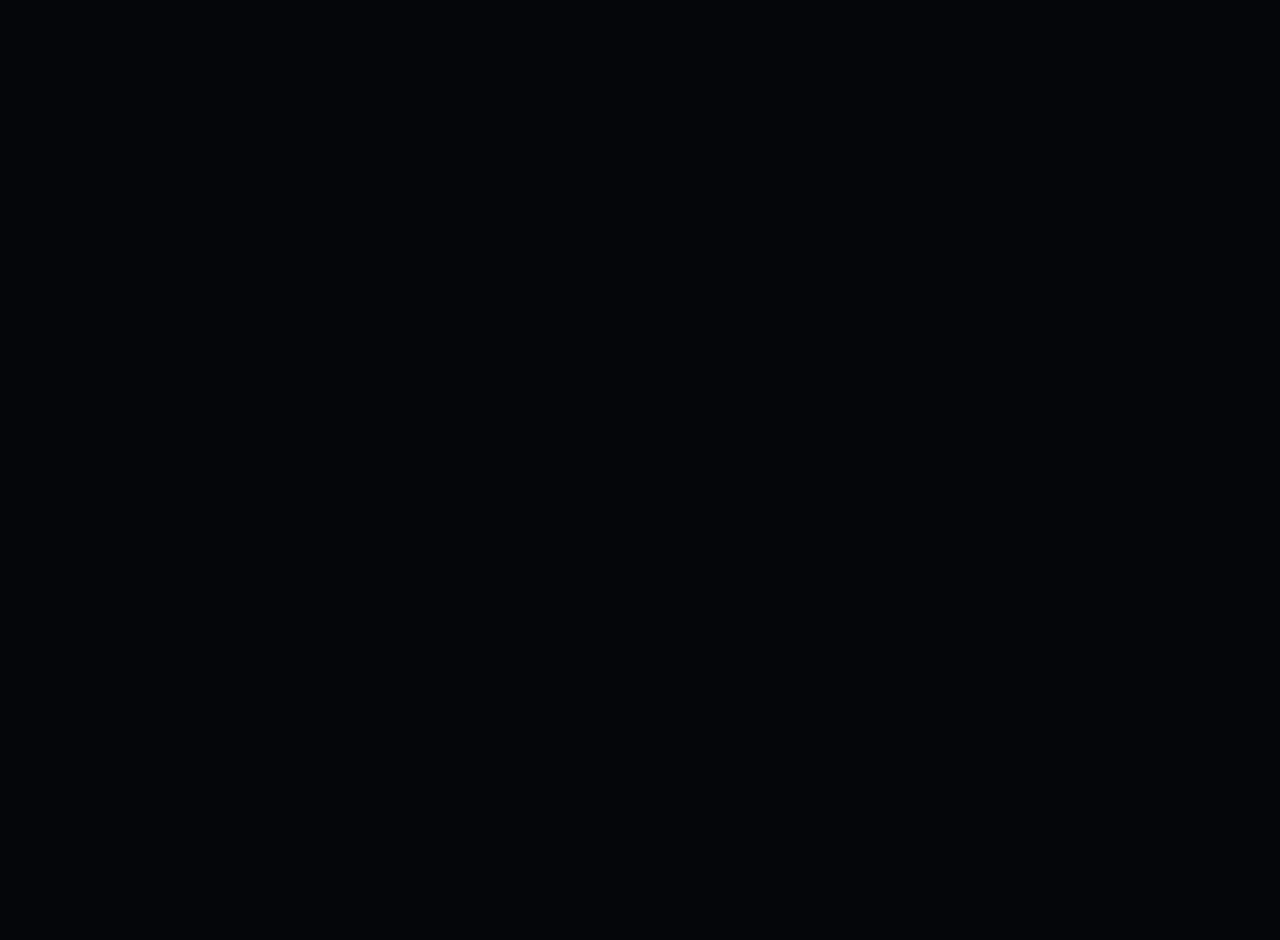
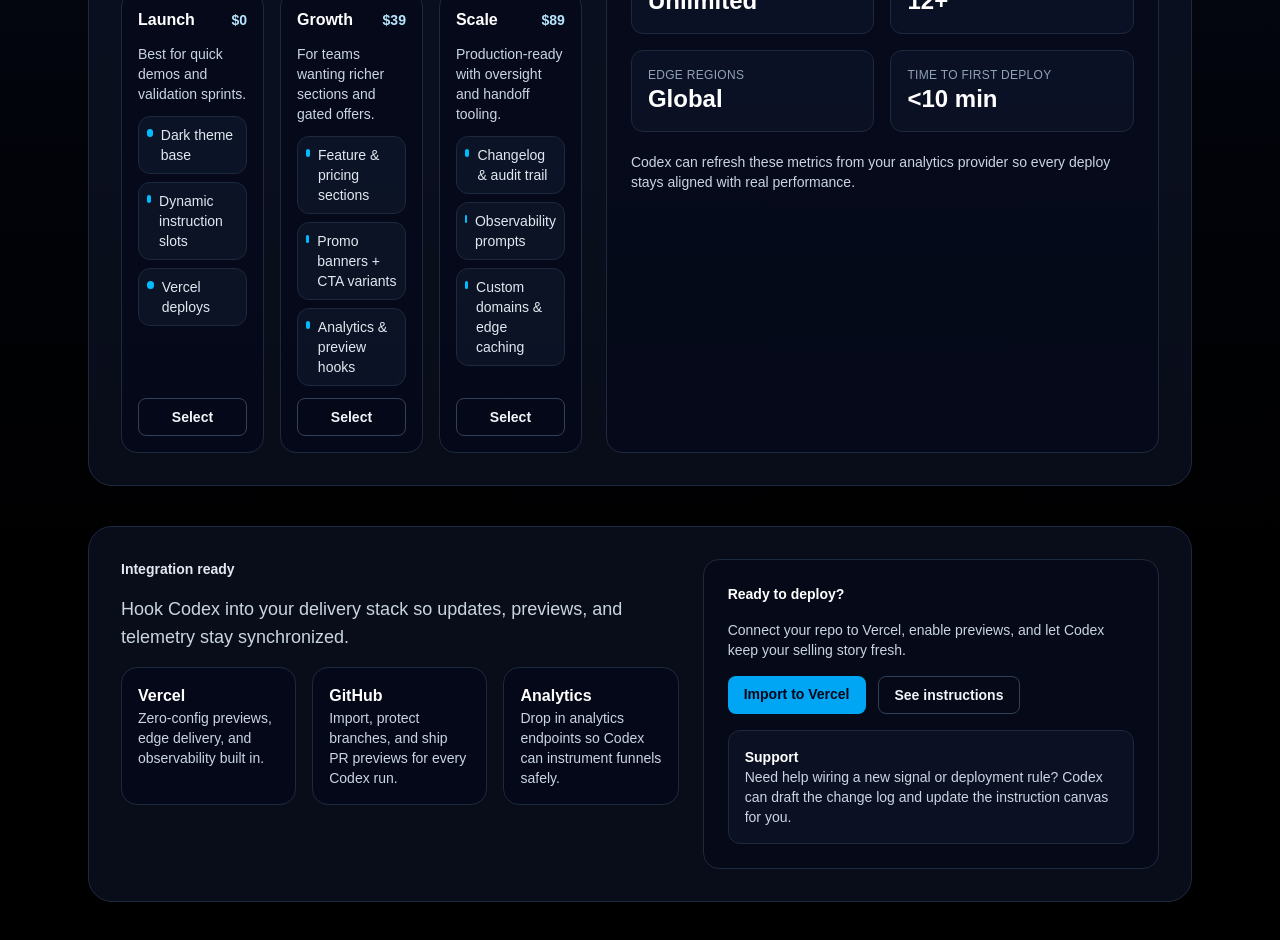
Before and after one commit to 6FaNcY9/selling_website, a Next.js app: page / in a window 1280 px wide. Shown: the part 2260-3200 px from the top of the page. Before the commit the page ends 2118 px from the top, so only its background shows below. Built offline with nearby package versions, Linux system fonts and the light colour scheme.

Commit message:
feat: extend codex selling sections
Co-authored-by: 6FaNcY9 <29282675+6FaNcY9@users.noreply.github.com>

```diff
--- a/app/page.tsx
+++ b/app/page.tsx
@@ -42,6 +42,57 @@ export default function Home() {
     "Install dependencies with npm and run `npm run build`",
     "Connect the repository to Vercel for automatic previews",
     "Promote the production build with a single click",
+  ];
+
+  const integrations = [
+    {
+      name: "Vercel",
+      detail: "Zero-config previews, edge delivery, and observability built in.",
+    },
+    {
+      name: "GitHub",
+      detail: "Import, protect branches, and ship PR previews for every Codex run.",
+    },
+    {
+      name: "Analytics",
+      detail: "Drop in analytics endpoints so Codex can instrument funnels safely.",
+    },
+  ];
+
+  const offers = [
+    {
+      title: "Launch",
+      price: "$0",
+      note: "Best for quick demos and validation sprints.",
+      bullets: ["Dark theme base", "Dynamic instruction slots", "Vercel deploys"],
+    },
+    {
+      title: "Growth",
+      price: "$39",
+      note: "For teams wanting richer sections and gated offers.",
+      bullets: [
+        "Feature & pricing sections",
+        "Promo banners + CTA variants",
+        "Analytics & preview hooks",
+      ],
+    },
+    {
+      title: "Scale",
+      price: "$89",
+      note: "Production-ready with oversight and handoff tooling.",
+      bullets: [
+        "Changelog & audit trail",
+        "Observability prompts",
+        "Custom domains & edge caching",
+      ],
+    },
+  ];
+
+  const stats = [
+    { label: "Previews per branch", value: "Unlimited" },
+    { label: "Instruction slots", value: "12+" },
+    { label: "Edge regions", value: "Global" },
+    { label: "Time to first deploy", value: "<10 min" },
   ];
 
   return (
@@ -309,6 +360,138 @@ npm run build`}
               </a>
             </div>
           </section>
+
+          <section className="grid gap-6 rounded-3xl border border-slate-800 bg-slate-900/60 p-8 lg:grid-cols-[1fr_1.2fr]">
+            <div className="space-y-4">
+              <p className="text-sm font-semibold text-slate-200">
+                Conversion-focused packages
+              </p>
+              <p className="text-lg text-slate-300">
+                Pick a starting level and let Codex adapt sections, offers, and
+                tone based on your target audience.
+              </p>
+              <div className="grid gap-4 md:grid-cols-3">
+                {offers.map((offer) => (
+                  <div
+                    key={offer.title}
+                    className="flex flex-col gap-3 rounded-2xl border border-slate-800 bg-slate-950/60 p-4"
+                  >
+                    <div className="flex items-center justify-between">
+                      <p className="text-base font-semibold text-white">
+                        {offer.title}
+                      </p>
+                      <span className="text-sm font-semibold text-sky-200">
+                        {offer.price}
+                      </span>
+                    </div>
+                    <p className="text-sm text-slate-300">{offer.note}</p>
+                    <ul className="space-y-2 text-sm text-slate-200">
+                      {offer.bullets.map((bullet) => (
+                        <li
+                          key={bullet}
+                          className="flex items-start gap-2 rounded-xl border border-slate-800 bg-slate-900/70 p-2"
+                        >
+                          <span className="mt-1 h-2 w-2 rounded-full bg-sky-400" />
+                          <span>{bullet}</span>
+                        </li>
+                      ))}
+                    </ul>
+                    <button className="mt-auto rounded-lg border border-slate-700 px-4 py-2 text-sm font-semibold text-slate-100 transition hover:border-sky-400">
+                      Select
+                    </button>
+                  </div>
+                ))}
+              </div>
+            </div>
+
+            <div className="flex flex-col gap-5 rounded-2xl border border-slate-800 bg-slate-950/50 p-6">
+              <div className="flex items-center justify-between">
+                <p className="text-sm font-semibold text-white">Live stats</p>
+                <span className="rounded-full bg-emerald-500/20 px-3 py-1 text-xs text-emerald-200">
+                  Auto-updated
+                </span>
+              </div>
+              <div className="grid gap-4 sm:grid-cols-2">
+                {stats.map((stat) => (
+                  <div
+                    key={stat.label}
+                    className="rounded-xl border border-slate-800 bg-slate-900/60 p-4"
+                  >
+                    <p className="text-xs uppercase tracking-wide text-slate-400">
+                      {stat.label}
+                    </p>
+                    <p className="text-2xl font-semibold text-white">
+                      {stat.value}
+                    </p>
+                  </div>
+                ))}
+              </div>
+              <p className="text-sm text-slate-300">
+                Codex can refresh these metrics from your analytics provider so
+                every deploy stays aligned with real performance.
+              </p>
+            </div>
+          </section>
+
+          <section className="grid gap-6 rounded-3xl border border-slate-800 bg-slate-900/60 p-8 lg:grid-cols-[1.1fr_0.9fr]">
+            <div className="space-y-4">
+              <p className="text-sm font-semibold text-slate-200">
+                Integration ready
+              </p>
+              <p className="text-lg text-slate-300">
+                Hook Codex into your delivery stack so updates, previews, and
+                telemetry stay synchronized.
+              </p>
+              <div className="grid gap-4 md:grid-cols-3">
+                {integrations.map((integration) => (
+                  <div
+                    key={integration.name}
+                    className="rounded-2xl border border-slate-800 bg-slate-950/60 p-4"
+                  >
+                    <p className="text-base font-semibold text-white">
+                      {integration.name}
+                    </p>
+                    <p className="text-sm text-slate-300">
+                      {integration.detail}
+                    </p>
+                  </div>
+                ))}
+              </div>
+            </div>
+
+            <div className="flex flex-col gap-4 rounded-2xl border border-slate-800 bg-slate-950/50 p-6">
+              <p className="text-sm font-semibold text-white">
+                Ready to deploy?
+              </p>
+              <p className="text-sm text-slate-300">
+                Connect your repo to Vercel, enable previews, and let Codex keep
+                your selling story fresh.
+              </p>
+              <div className="flex flex-wrap gap-3">
+                <a
+                  href="https://vercel.com/import"
+                  target="_blank"
+                  rel="noopener noreferrer"
+                  className="rounded-lg bg-sky-500 px-4 py-2 text-sm font-semibold text-slate-950 transition hover:bg-sky-400"
+                >
+                  Import to Vercel
+                </a>
+                <a
+                  href="#instructions"
+                  className="rounded-lg border border-slate-700 px-4 py-2 text-sm font-semibold text-slate-100 transition hover:border-sky-400"
+                >
+                  See instructions
+                </a>
+              </div>
+              <div className="rounded-xl border border-slate-800 bg-slate-900/60 p-4 text-sm text-slate-200">
+                <p className="font-semibold text-white">Support</p>
+                <p className="text-slate-300">
+                  Need help wiring a new signal or deployment rule? Codex can
+                  draft the change log and update the instruction canvas for you.
+                </p>
+              </div>
+            </div>
+          </section>
         </main>
       </div>
     </div>
```
